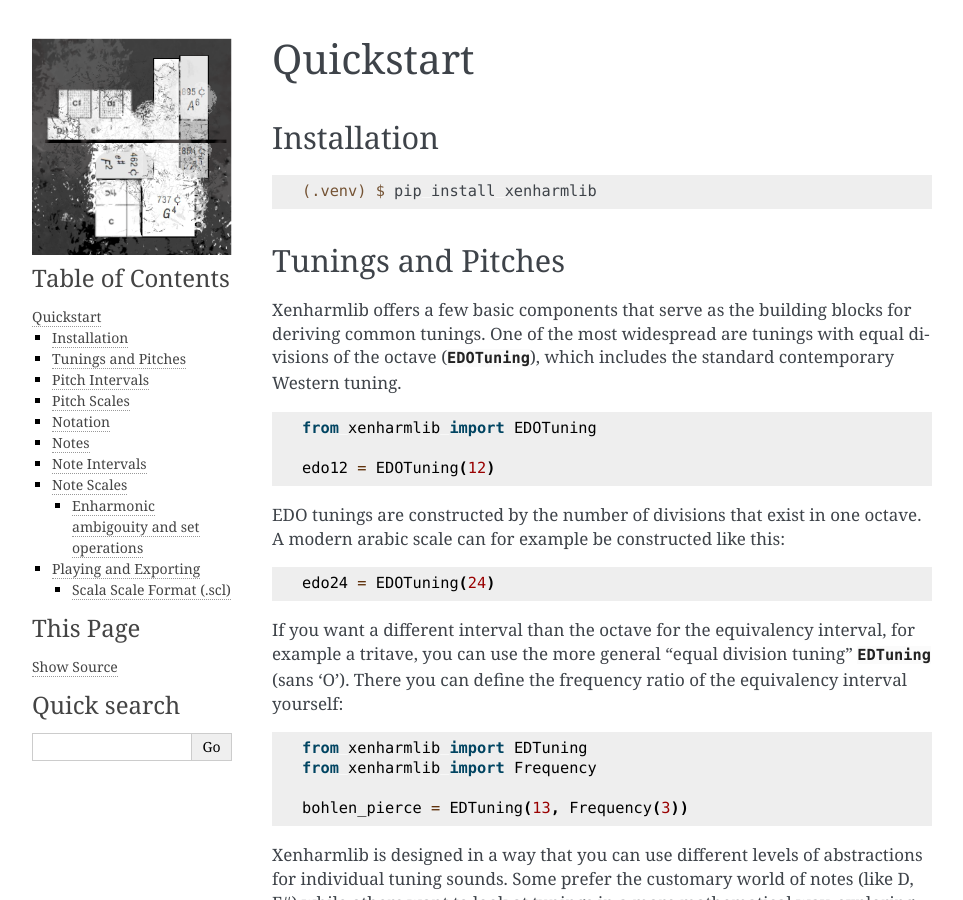
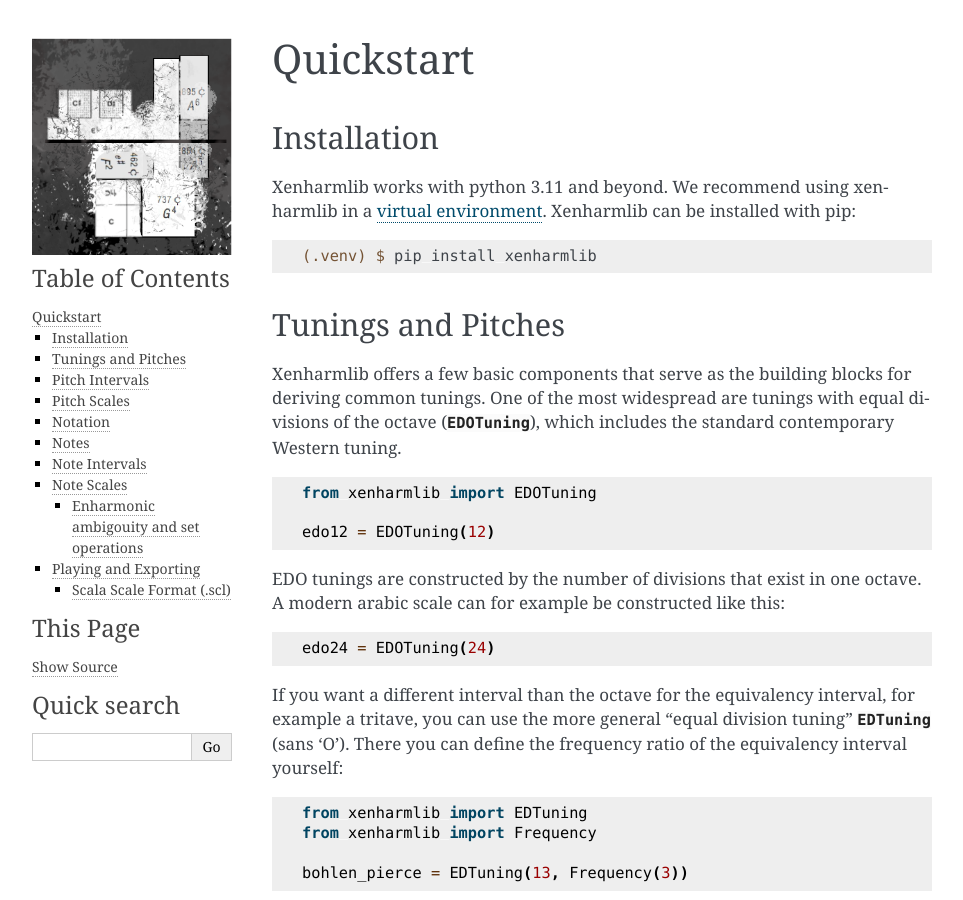
Before and after one commit to retooth2/xenharmlib, a Sphinx documentation site: the page built from doc/quickstart.rst, in a window 1280 px wide and 900 px high. Shown: the whole window, without its empty margins (148-1111 px from the left). Built offline with Sphinx 7.4.7, drawn with Linux system fonts in a browser that asks for light colours; pages that are not in the unit, such as notebooks, are missing from menus.

Commit message:
doc: Added python version requirement

```diff
--- a/doc/quickstart.rst
+++ b/doc/quickstart.rst
@@ -4,9 +4,14 @@ Quickstart
 Installation
 ------------------------
 
+Xenharmlib works with python 3.11 and beyond. We recommend using xenharmlib
+in a `virtual environment <https://docs.python.org/3/library/venv.html>`_.
+Xenharmlib can be installed with pip:
+
 .. code-block:: console
 
    (.venv) $ pip install xenharmlib
+
 
 Tunings and Pitches
 ------------------------
```
